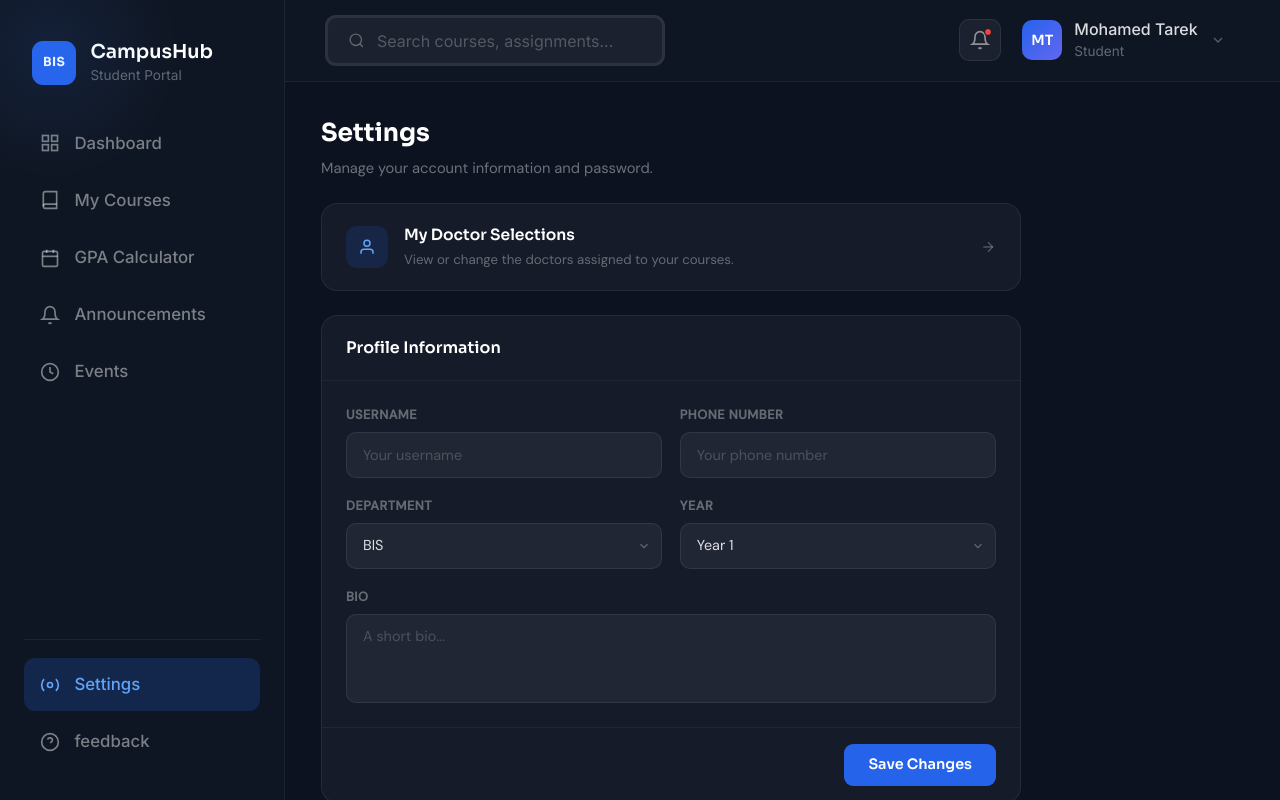
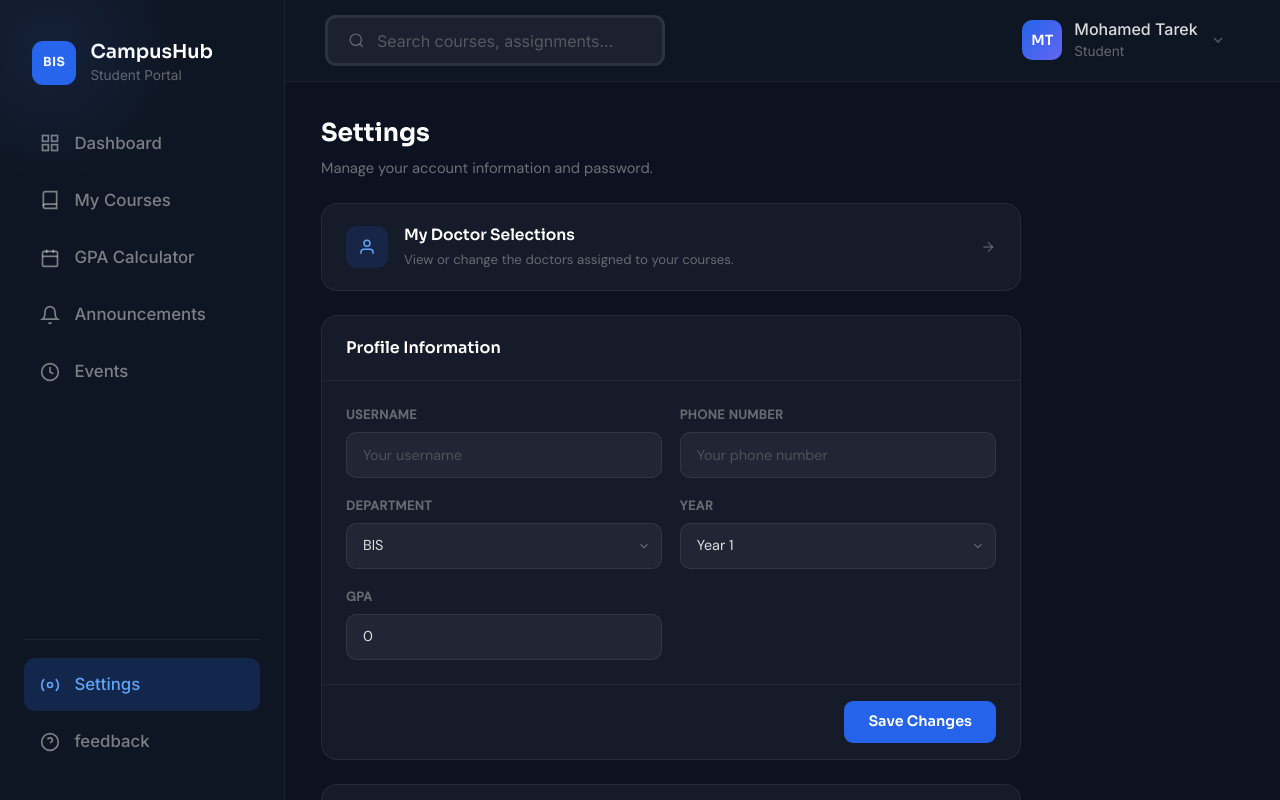
Before and after one commit to Mohamed-tarek107/Campus-Hub, an Angular app in the folder frontend/: page /settings in a window 1280 px wide. Built offline with nearby package versions, Linux system fonts and the light colour scheme.

Commit message:
Minor changes in some components

```diff
--- a/frontend/src/app/components/dashboard/dashboard.component.html
+++ b/frontend/src/app/components/dashboard/dashboard.component.html
@@ -9,7 +9,7 @@
       <!-- Welcome -->
       <div class="welcome">
         <div>
-          <h1>Welcome back, Farida!</h1>
+          <h1>Welcome back, {{ username }}!</h1>
           <p>Here's what's happening with your courses today.</p>
         </div>
       </div>
--- a/frontend/src/app/components/settings.component/settings.component.html
+++ b/frontend/src/app/components/settings.component/settings.component.html
@@ -86,9 +86,9 @@
                 </svg>
               </div>
             </div>
-            <div class="field full-width">
-              <label>Bio</label>
-              <textarea [(ngModel)]="profileForm.bio" rows="3" placeholder="A short bio..."></textarea>
+            <div class="field">
+              <label>GPA</label>
+              <input type="text" [(ngModel)]="profileForm.gpa" placeholder="Your GPA (0.00 - 4.00)" />
             </div>
           </div>
 
--- a/frontend/src/app/components/settings.component/settings.component.ts
+++ b/frontend/src/app/components/settings.component/settings.component.ts
@@ -27,7 +27,7 @@ export class SettingsComponent implements OnInit {
     phone_number: '',
     department:   'bis',
     year:         1,
-    bio:          ''
+    gpa:          0.00
   };
 
   passwordForm = {
--- a/frontend/src/app/components/uppernav/uppernav.component.html
+++ b/frontend/src/app/components/uppernav/uppernav.component.html
@@ -11,14 +11,6 @@
   <!-- Right side -->
   <div class="topnav-right">
 
-    <!-- Notifications -->
-    <button class="icon-btn" (click)="toggleNotifications()" #notifBtn>
-      <svg viewBox="0 0 24 24" fill="none" stroke="currentColor" stroke-width="2">
-        <path d="M18 8A6 6 0 0 0 6 8c0 7-3 9-3 9h18s-3-2-3-9"/>
-        <path d="M13.73 21a2 2 0 0 1-3.46 0"/>
-      </svg>
-      <span class="notif-dot" *ngIf="hasNotifications"></span>
-    </button>
 
     <!-- Notifications Dropdown -->
     <div class="dropdown notif-dropdown" *ngIf="showNotifications">
```
